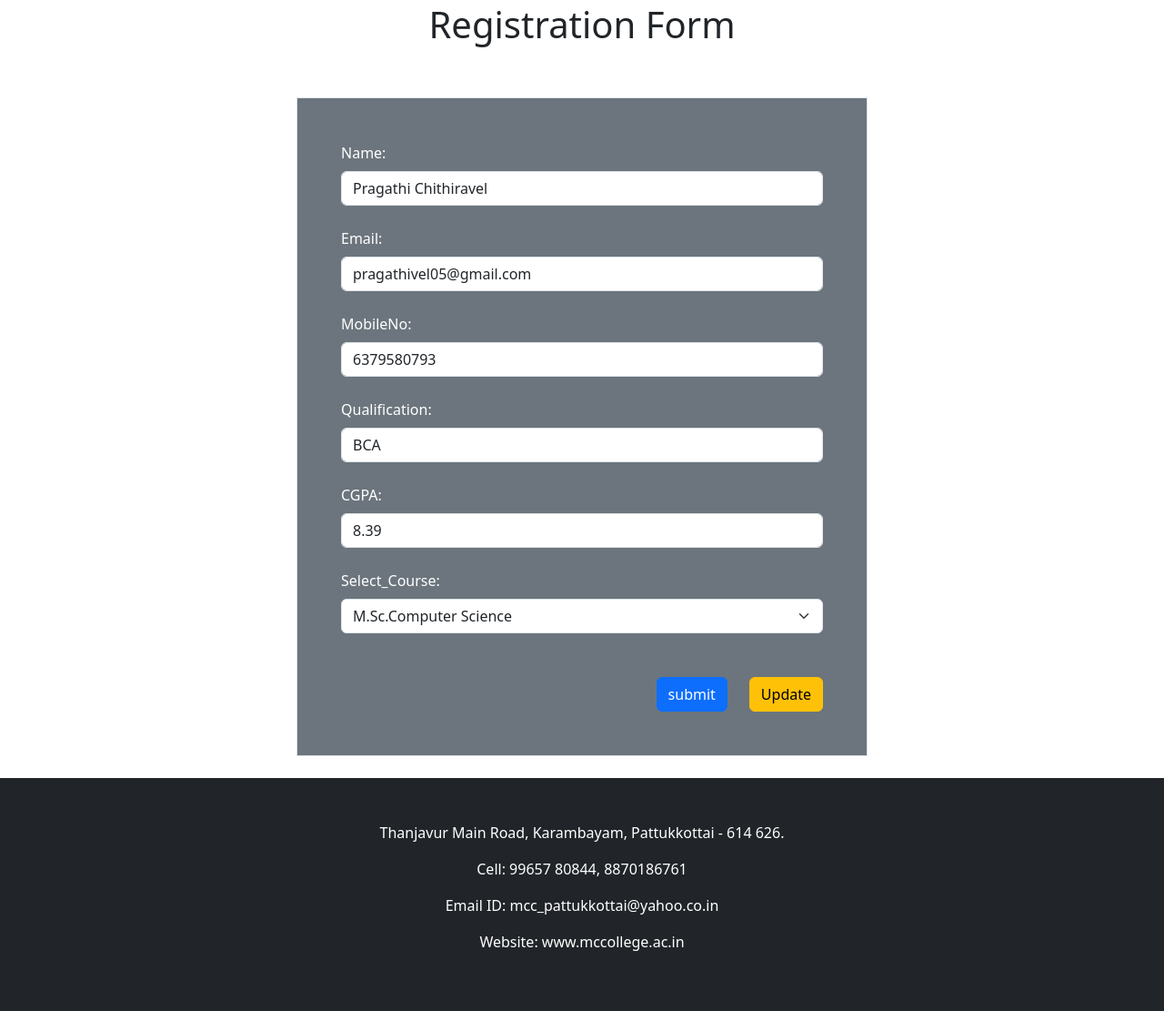
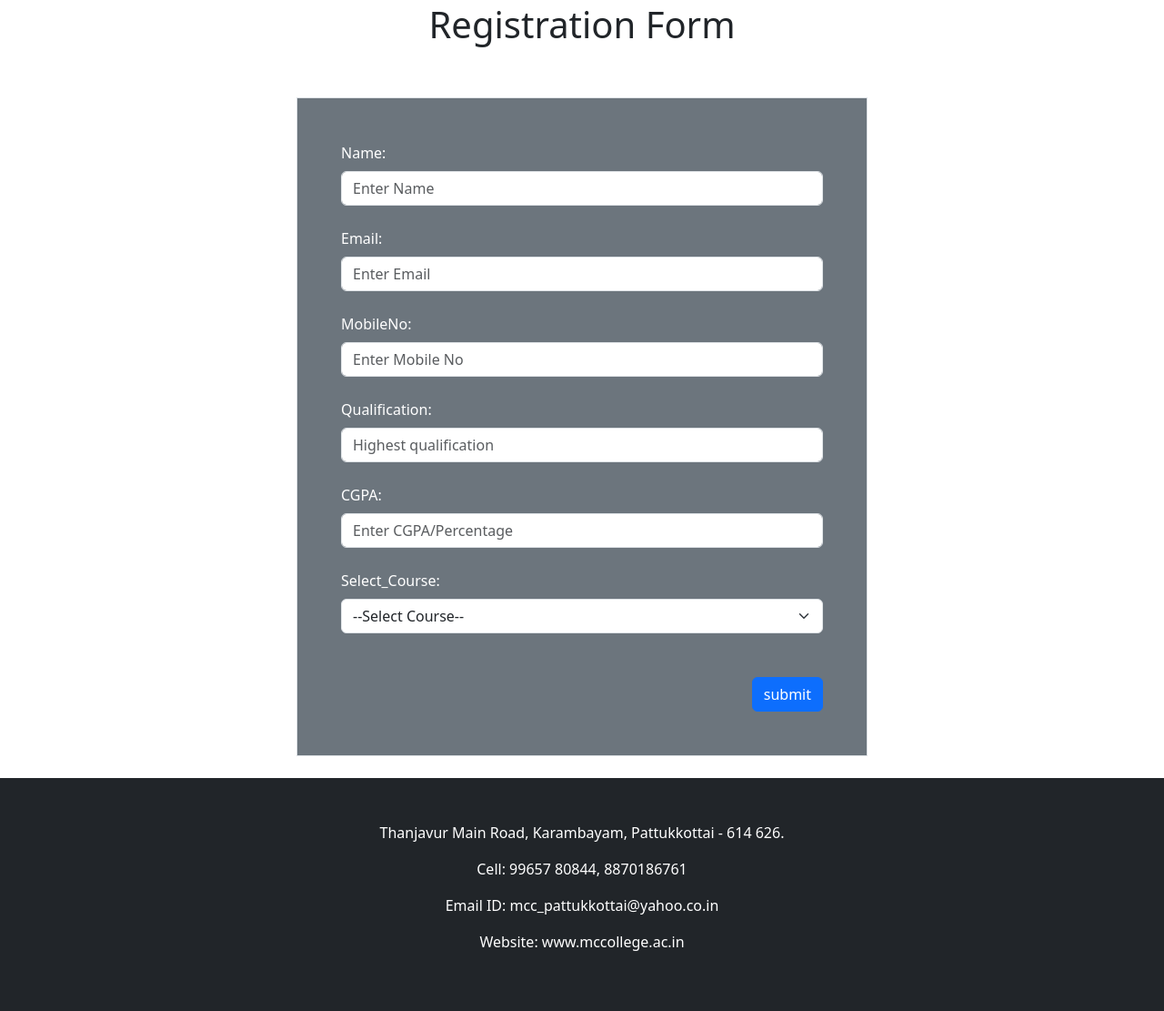
Before and after one commit to pragathi-chithiravel/College_website, a PHP site: page /Register-form.php?id=1 in a window 1280 px wide. Shown: the part 138-1249 px from the top of the page at 91% size. Run offline with PHP 8.4, Linux system fonts and the light colour scheme; data comes from the database, SQL or seed files in the repository; some libraries are stand-ins or nearby versions.

Commit message:
Add files via upload

```diff
--- a/Register-form.php
+++ b/Register-form.php
@@ -18,25 +18,131 @@
     ?>
 
 <?php
-
 include 'db.php';
 
-if(isset($_GET['id'])){
+// include 'db.php';
 
-    $id = (int) $_GET['id'];
+// if(isset($_GET['id'])){
 
-    $sql = "SELECT * FROM users WHERE id='$id' ";
+//     $id = (int) $_GET['id'];
 
-    $result = $connect->query($sql);
+//     $sql = "SELECT * FROM users WHERE id='$id' ";
 
-    if($result->num_rows > 0){
+//     $result = $connect->query($sql);
 
-        $row = $result->fetch_assoc();
+//     if($result->num_rows > 0){
+
+//         $row = $result->fetch_assoc();
 
 
+//     }
+// }
+
+
+    $Name = $_POST['name'] ?? '';
+    $Email = $_POST['mail'] ?? '';
+    $Mobile = $_POST['mobile-no'] ?? '';
+    $Qualification = $_POST['qualification'] ?? '';
+    $CGPA = $_POST['CGPA'] ?? '';
+    $Courses = $_POST['courses'] ?? '';
+
+
+
+
+$nameError = $emailError = $mobileError = $QualificationError = $cgpaError = $courseError = "";
+$name = $email = $mobile = $Qualification = $cgpa = $courses = "";
+
+if(isset($_POST['submit'])){
+
+    if ($_SERVER["REQUEST_METHOD"] == "POST"){
+        if(empty($_POST["name"])){
+            $nameError = "*Name is required";
+        }else{
+            $name = test_data($_POST["name"]);
+            if(!preg_match("/^[a-zA-Z-' ]*$/",$name)){
+                $nameError = "*Only letters & whitespace allowed";
+            }
+
+        }
+
+        if(empty($_POST["mail"])){
+            $emailError = "*Email is required";
+        }else{
+            $email = test_data($_POST["mail"]);
+            if(!filter_var($email,FILTER_VALIDATE_EMAIL)){
+                $emailError = "*Invalid email";
+            }
+        }
+
+        if(empty($_POST['mobile-no'])){
+            $mobileError = "*Mobile Number required";
+        }else{
+            $mobile = test_data($_POST["mobile-no"]);
+            if(!preg_match("/^[0-9]{10}$/",$mobile)){
+                $mobileError = "*Enter a vaild 10 digit mobile number";
+            }
+        }
+
+        if(empty($_POST['qualification'])){
+            $QualificationError = "*Qualification required";
+        }else{
+            $Qualification = test_data($_POST['qualification']);
+            if(!preg_match("/^[a-zA-Z.]+$/",$Qualification)){
+                $QualificationError = "*Qualification should contain letters only";
+            }
+        }
+
+        if(empty($_POST['CGPA'])){
+            $cgpaError = "*CGPA required";
+        }else{
+            $cgpa = test_data($_POST['CGPA']);
+            if(!preg_match('/^[0-9]+(\.[0-9]+)?$/', $cgpa)){
+                $cgpaError = "*Please enter valid CGPA";
+            }
+        }
+
+        if(empty($_POST['courses'])){
+            $courseError = "*Course required";
+        }
+
+        if(empty($nameError) &&
+           empty($emailError) &&
+           empty($mobileError) &&
+           empty($QualificationError) &&
+           empty($cgpaError) &&
+           empty($courseError)
+           ){
+            $sql = "INSERT INTO users
+                (name,email,mobile,qualification,cgpa,courses)
+                VALUES
+                ('$Name','$Email','$Mobile','$Qualification','$CGPA','$Courses')";
+
+            if($connect->query($sql) === TRUE){
+                echo "<script>
+                       alert('Submited Successfully !')
+                      </script>";
+                    $Name = '';
+                    $Email = '';
+                    $Mobile = '';
+                    $Qualification = '';
+                    $CGPA = '';
+                    $Courses = '';
+            }else{
+                echo "Error inserted Values: ".$connect->error;
+            }
     }
+
+           }
+
+
 }
 
+function test_data($data){
+    $data = trim($data);
+    $data = stripcslashes($data);
+    $data = htmlspecialchars($data);
+    return $data;
+}
 ?>
 
 
@@ -47,144 +153,146 @@ if(isset($_GET['id'])){
                 <h1 class="text-center py-5">Registration Form</h1>
 
                 <div class="d-flex justify-content-center">
-                    <form action="insert_value.php" method="POST" enctype="multipart/form-data"
-                     class=" border text-bg-secondary py-5 px-5 col-10 col-sm-6">
-
-                    <input type='hidden' name="id" value="<?php echo $row['id']?? ''; ?>" />
+                    <form action="<?php echo htmlentities($_SERVER["PHP_SELF"]); ?>"
+                     method="POST" enctype="multipart/form-data"
+                     onsubmit="return confirm('Are you sure you want submit?')"
+                     class=" border text-bg-secondary py-5 px-5 col-10 col-md-6 col-sm-8">
 
                     <label for="fname" class="form-label">Name:</label>
 
-                    <input class="form-control" id="fname" name="fname" type="text"
-                    placeholder="Enter Name" value="<?php echo $row['Name'] ?? ''; ?>"/>
+                    <input class="form-control" id="name" name="name" type="text"
+                    placeholder="Enter Name" value="<?php echo htmlspecialchars($Name); ?>"/>
 
-                    <span id="fnameError" style="color: red;"></span><br/>
+                    <span id="fnameError" style="color: red;"><?php echo $nameError; ?> </span><br/>
 
                     <label for="mailid" class="form-label">Email:</label>
 
-                    <input class="form-control" id="mailid" name="mailid" type="email"
-                     placeholder="Enter Email" value="<?php echo $row['Email'] ?? ''; ?>"/>
+                    <input class="form-control" id="mail" name="mail" type="email"
+                     placeholder="Enter Email" value="<?php echo htmlspecialchars($Email); ?>"/>
 
-                    <span id="mailidError" style="color: red;"></span><br/>
+                    <span id="mailidError" style="color: red;"><?php echo $emailError; ?> </span><br/>
 
                     <label for="mobile-no" class="form-label">MobileNo:</label>
 
                     <input class="form-control" id="mobile-no" name="mobile-no" type="number"
-                    placeholder="Enter Mobile No" value="<?php echo $row['Mobile'] ?? ''; ?>"/>
+                    placeholder="Enter Mobile No" value="<?php echo htmlspecialchars($Mobile); ?>"/>
 
-                    <span id="mobileError" style="color: red;"></span><br/>
+                    <span id="mobileError" style="color: red;"><?php echo $mobileError; ?> </span><br/>
 
                     <label for="qualification" class="form-label">Qualification:</label>
 
                     <input class="form-control" id="qualification" name="qualification" type="text"
-                    placeholder="Highest qualification" value="<?php echo $row['Qualification'] ?? ''; ?>"/>
+                    placeholder="Highest qualification" value="<?php echo htmlspecialchars($Qualification); ?>"/>
 
-                    <span id="qualificationError" style="color: red;"></span><br/>
+                    <span id="qualificationError" style="color: red;"><?php echo $QualificationError; ?></span><br/>
 
                     <label for="CGPA" class="form-label">CGPA:</label>
 
                     <input class="form-control" id="CGPA" name="CGPA" type="text"
-                     placeholder="Enter CGPA/Percentage" value="<?php echo $row['CGPA'] ?? ''; ?>"/>
+                     placeholder="Enter CGPA/Percentage" value="<?php echo htmlspecialchars($CGPA); ?>"/>
 
-                    <span id="CGPAError" style="color: red;"></span><br/>
+                    <span id="CGPAError" style="color: red;"><?php echo $cgpaError; ?></span><br/>
 
                     <label for="courses" class="form-label">Select_Course:</label>
 
-                    <select class="form-select" id="courses" name="courses">
+                    <select class="form-select" id="courses" name="courses" required>
+
+                        <option value="" selected disabled>
+                            --Select Course--
+                        </option>
 
                         <option value="B.A.Tamil"
-                            <?php if(($row['Courses'] ?? '') == 'B.A.Tamil') echo 'selected'; ?>>
+                            <?php if(htmlspecialchars($Courses) == 'B.A.Tamil') echo 'selected'; ?>>
                             B.A.Tamil
                         </option>
 
                        <option value="B.A.English"
-                           <?php if(($row['Courses'] ?? '') == 'B.A.English') echo 'selected'; ?>>
+                           <?php if(htmlspecialchars($Courses) == 'B.A.English') echo 'selected'; ?>>
                            B.A.English
                         </option>
 
                         <option value="BBA"
-                            <?php if(($row['Courses'] ?? '') == 'BBA') echo 'selected'; ?>>
+                            <?php if(htmlspecialchars($Courses) == 'BBA') echo 'selected'; ?>>
                             BBA
                         </option>
 
                         <option value="BCA"
-                            <?php if(($row['Courses'] ?? '') == 'BCA') echo 'selected'; ?>>
+                            <?php if(htmlspecialchars($Courses) == 'BCA') echo 'selected'; ?>>
                             BCA
                         </option>
 
                         <option value="B.Sc.Computer science"
-                            <?php if(($row['Courses'] ?? '') == 'B.Sc.Computer science') echo 'selected'; ?>>
+                            <?php if(htmlspecialchars($Courses) == 'B.Sc.Computer science') echo 'selected'; ?>>
                             B.Sc.Computer science
                         </option>
 
                         <option value="B.Sc,Maths"
-                            <?php if(($row['Courses'] ?? '') == 'B.Sc,Maths') echo 'selected'; ?>>
+                            <?php if(htmlspecialchars($Courses) == 'B.Sc,Maths') echo 'selected'; ?>>
                             B.Sc,Maths
                         </option>
 
                         <option value="B.Sc.Physics"
-                            <?php if(($row['Courses'] ?? '') == 'B.Sc.Physics') echo 'selected'; ?>>
+                            <?php if(htmlspecialchars($Courses) == 'B.Sc.Physics') echo 'selected'; ?>>
                             B.Sc.Physics
                         </option>
 
                         <option value="B.Sc.Bio-chemistry"
-                            <?php if(($row['Courses'] ?? '') == 'B.Sc.Bio-chemistry') echo 'selected'; ?>>
+                            <?php if(htmlspecialchars($Courses) == 'B.Sc.Bio-chemistry') echo 'selected'; ?>>
                             B.Sc.Bio-chemistry
                         </option>
 
                         <option value="B.Sc.Microbiology"
-                            <?php if(($row['Courses'] ?? '') == 'B.Sc.Microbiology') echo 'selected'; ?>>
+                            <?php if(htmlspecialchars($Courses) == 'B.Sc.Microbiology') echo 'selected'; ?>>
                             B.Sc.Microbiology
                         </option>
 
                         <option value="MBA"
-                            <?php if(($row['Courses'] ?? '') == 'MBA') echo 'selected'; ?>>
+                            <?php if(htmlspecialchars($Courses) == 'MBA') echo 'selected'; ?>>
                             MBA
                         </option>
 
                         <option value="M.A.English"
-                            <?php if(($row['Courses'] ?? '') == 'M.A.English') echo 'selected'; ?>>
+                            <?php if(htmlspecialchars($Courses) == 'M.A.English') echo 'selected'; ?>>
                             M.A.English
                         </option>
 
                         <option value="M.Com"
-                            <?php if(($row['Courses'] ?? '') == 'M.Com') echo 'selected'; ?>>
+                            <?php if(htmlspecialchars($Courses) == 'M.Com') echo 'selected'; ?>>
                             M.Com
                         </option>
 
                         <option value="M.Sc.Maths"
-                            <?php if(($row['Courses'] ?? '') == 'M.Sc.Maths') echo 'selected'; ?>>
+                            <?php if(htmlspecialchars($Courses) == 'M.Sc.Maths') echo 'selected'; ?>>
                             M.Sc.Maths
                         </option>
 
                         <option value="M.Sc.Computer Science"
-                            <?php if(($row['Courses'] ?? '') == 'M.Sc.Computer Science') echo 'selected'; ?>>
+                            <?php if(htmlspecialchars($Courses) == 'M.Sc.Computer Science') echo 'selected'; ?>>
                             M.Sc.Computer Science
                         </option>
 
                         <option value="M.Sc.Microbiology"
-                            <?php if(($row['Courses'] ?? '') == 'M.Sc.Microbiology') echo 'selected'; ?>>
+                            <?php if(htmlspecialchars($Courses) == 'M.Sc.Microbiology') echo 'selected'; ?>>
                             M.Sc.Microbiology
                         </option>
 
                         <option value="Ph.D.Commerce"
-                            <?php if(($row['Courses'] ?? '') == 'Ph.D.Commerce') echo 'selected'; ?>>
+                            <?php if(htmlspecialchars($Courses) == 'Ph.D.Commerce') echo 'selected'; ?>>
                             Ph.D.Commerce
                         </option>
 
                         <option value="B.Ed"
-                            <?php if(($row['Courses'] ?? '') == 'B.Ed') echo 'selected'; ?>>
+                            <?php if(htmlspecialchars($Courses) == 'B.Ed') echo 'selected'; ?>>
                             B.Ed
                         </option>
 
                     </select><br/>
 
-                    <span id="coursesError" style="color: red;"></span><br/>
+                    <span id="coursesError" style="color: red;"><?php echo $courseError; ?></span><br/>
 
                     <div class="d-flex justify-content-end gap-4">
 
-                        <button onclick="alertBox()" class="btn btn-primary " type="submit" name="insert">submit</button>
-
-                        <a href="User_update.php" class="btn btn-warning">Update</a>
+                        <button class="btn btn-primary " type="submit" name="submit">submit</button>
 
                     </div>
 
```
